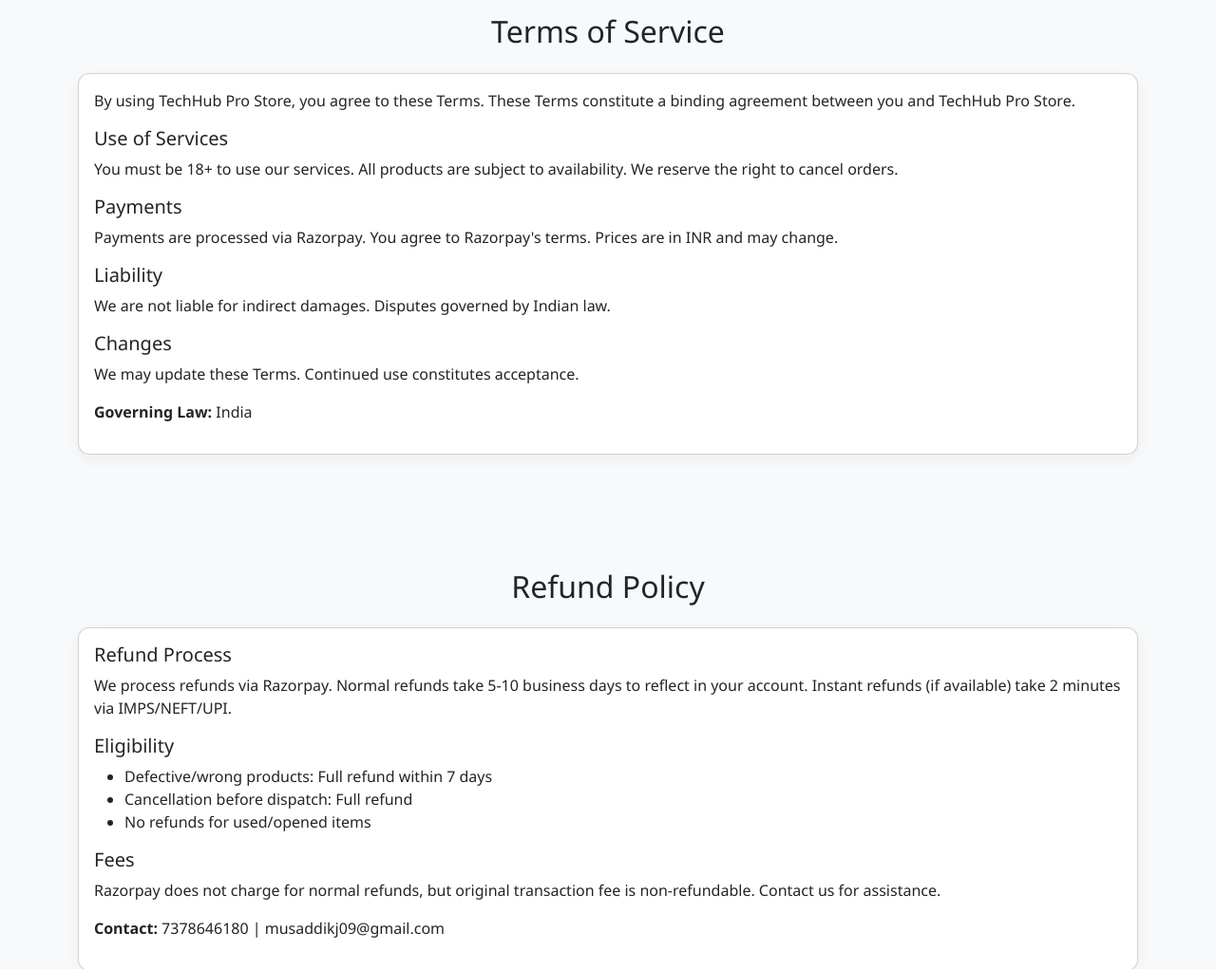
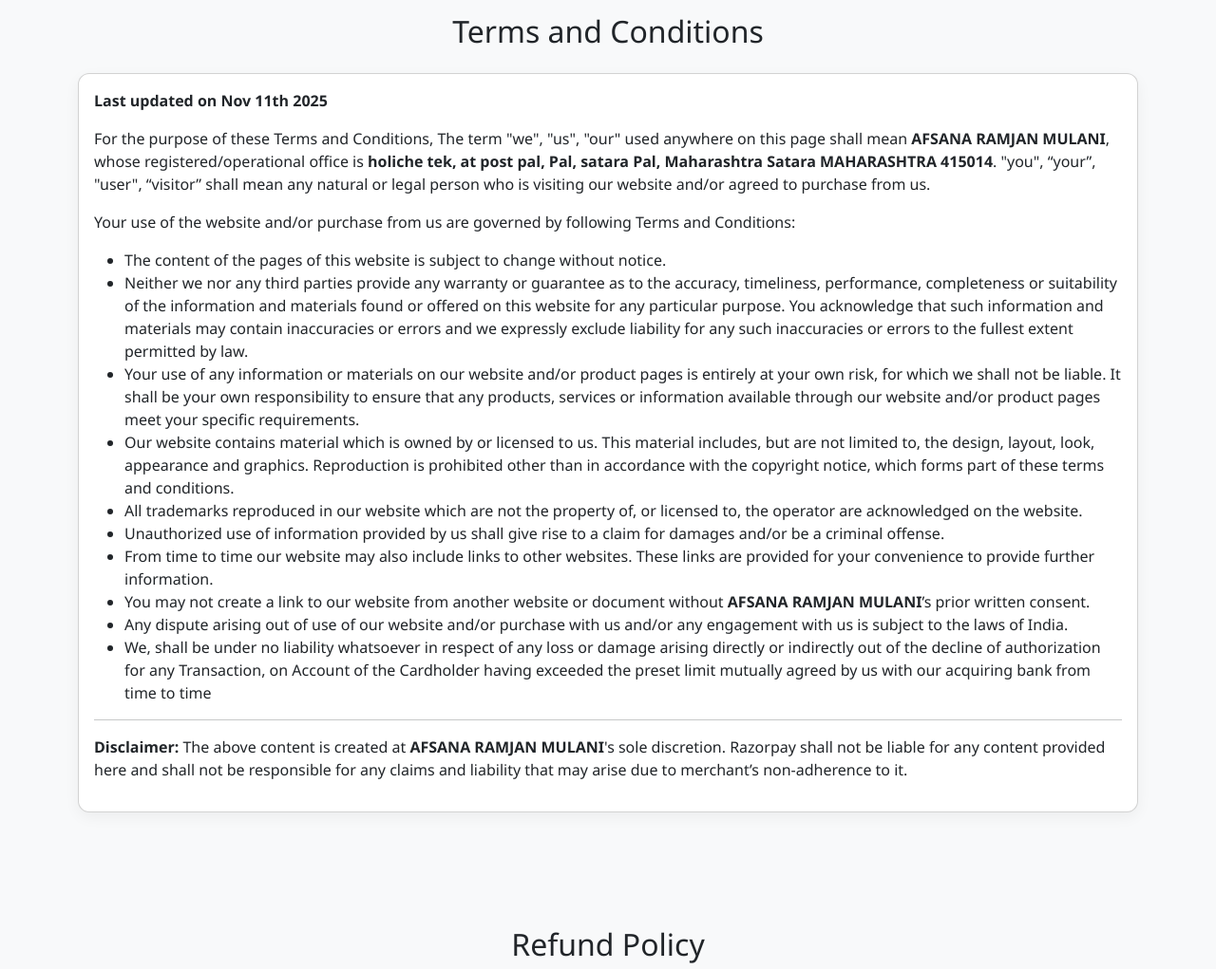
Before and after one commit to shabbirmulla17031976-arch/TechHub-pro, a plain HTML site: page index.html in a window 1280 px wide. Shown: the part 3080-4101 px from the top of the page at 95% size. Drawn offline with nearby package versions, Linux system fonts and the light colour scheme.

Commit message:
Update index.html

```diff
--- a/index.html
+++ b/index.html
@@ -176,18 +176,25 @@
 <!-- Terms of Service -->
 <section id="terms" class="bg-light">
     <div class="container">
-        <h2 class="text-center mb-4">Terms of Service</h2>
+        <h2 class="text-center mb-4">Terms and Conditions</h2>
         <div class="card"><div class="card-body">
-            <p>By using TechHub Pro Store, you agree to these Terms. These Terms constitute a binding agreement between you and TechHub Pro Store.</p>
-            <h5>Use of Services</h5>
-            <p>You must be 18+ to use our services. All products are subject to availability. We reserve the right to cancel orders.</p>
-            <h5>Payments</h5>
-            <p>Payments are processed via Razorpay. You agree to Razorpay's terms. Prices are in INR and may change.</p>
-            <h5>Liability</h5>
-            <p>We are not liable for indirect damages. Disputes governed by Indian law.</p>
-            <h5>Changes</h5>
-            <p>We may update these Terms. Continued use constitutes acceptance.</p>
-            <p><strong>Governing Law:</strong> India</p>
+            <p><strong>Last updated on Nov 11th 2025</strong></p>
+            <p>For the purpose of these Terms and Conditions, The term "we", "us", "our" used anywhere on this page shall mean <strong>AFSANA RAMJAN MULANI</strong>, whose registered/operational office is <strong>holiche tek, at post pal, Pal, satara Pal, Maharashtra Satara MAHARASHTRA 415014</strong>. "you", “your”, "user", “visitor” shall mean any natural or legal person who is visiting our website and/or agreed to purchase from us.</p>
+            <p>Your use of the website and/or purchase from us are governed by following Terms and Conditions:</p>
+            <ul>
+                <li>The content of the pages of this website is subject to change without notice.</li>
+                <li>Neither we nor any third parties provide any warranty or guarantee as to the accuracy, timeliness, performance, completeness or suitability of the information and materials found or offered on this website for any particular purpose. You acknowledge that such information and materials may contain inaccuracies or errors and we expressly exclude liability for any such inaccuracies or errors to the fullest extent permitted by law.</li>
+                <li>Your use of any information or materials on our website and/or product pages is entirely at your own risk, for which we shall not be liable. It shall be your own responsibility to ensure that any products, services or information available through our website and/or product pages meet your specific requirements.</li>
+                <li>Our website contains material which is owned by or licensed to us. This material includes, but are not limited to, the design, layout, look, appearance and graphics. Reproduction is prohibited other than in accordance with the copyright notice, which forms part of these terms and conditions.</li>
+                <li>All trademarks reproduced in our website which are not the property of, or licensed to, the operator are acknowledged on the website.</li>
+                <li>Unauthorized use of information provided by us shall give rise to a claim for damages and/or be a criminal offense.</li>
+                <li>From time to time our website may also include links to other websites. These links are provided for your convenience to provide further information.</li>
+                <li>You may not create a link to our website from another website or document without <strong>AFSANA RAMJAN MULANI</strong>’s prior written consent.</li>
+                <li>Any dispute arising out of use of our website and/or purchase with us and/or any engagement with us is subject to the laws of India.</li>
+                <li>We, shall be under no liability whatsoever in respect of any loss or damage arising directly or indirectly out of the decline of authorization for any Transaction, on Account of the Cardholder having exceeded the preset limit mutually agreed by us with our acquiring bank from time to time</li>
+            </ul>
+            <hr>
+            <p><strong>Disclaimer:</strong> The above content is created at <strong>AFSANA RAMJAN MULANI</strong>'s sole discretion. Razorpay shall not be liable for any content provided here and shall not be responsible for any claims and liability that may arise due to merchant’s non-adherence to it.</p>
         </div></div>
     </div>
 </section>
```
